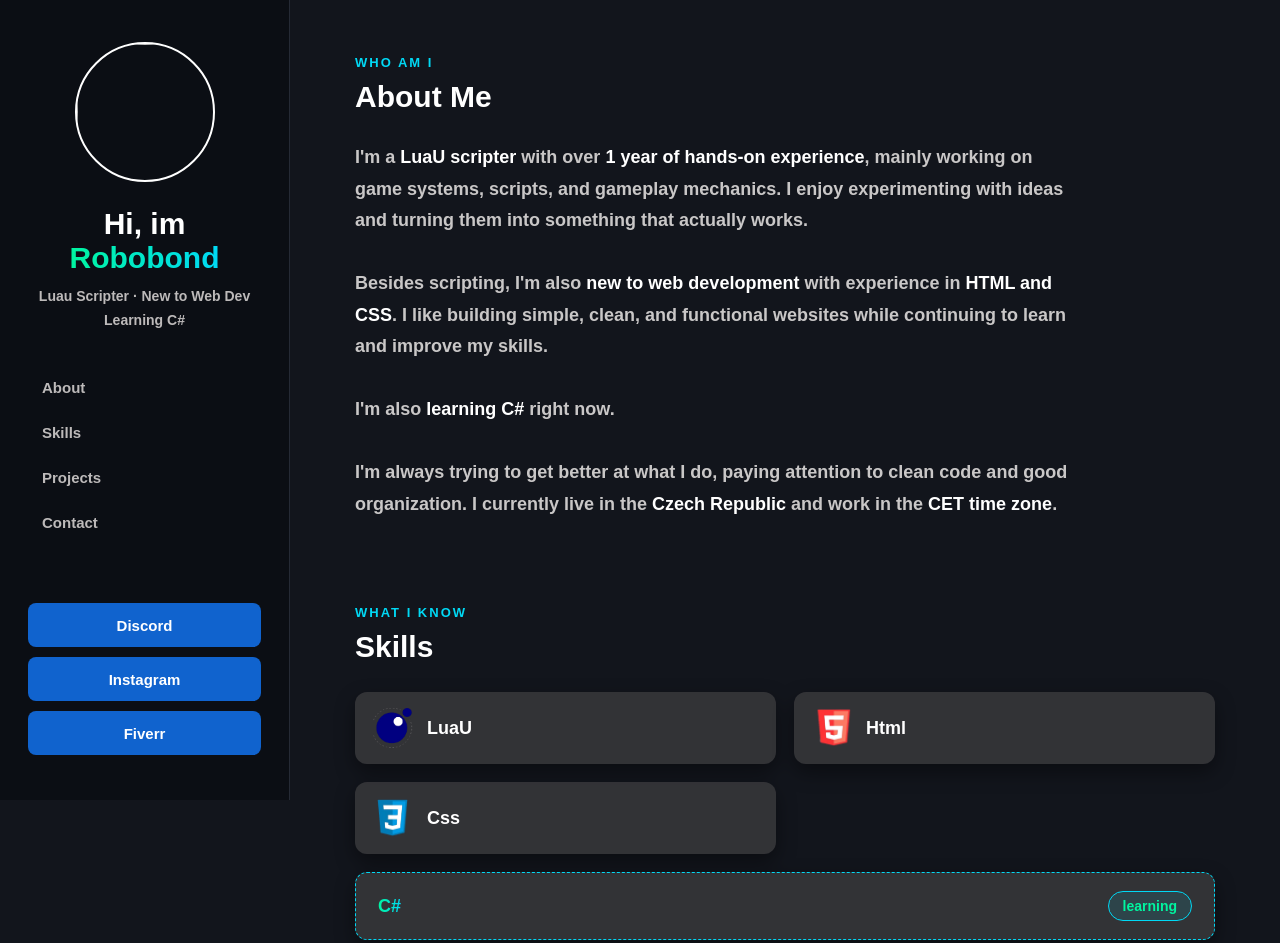
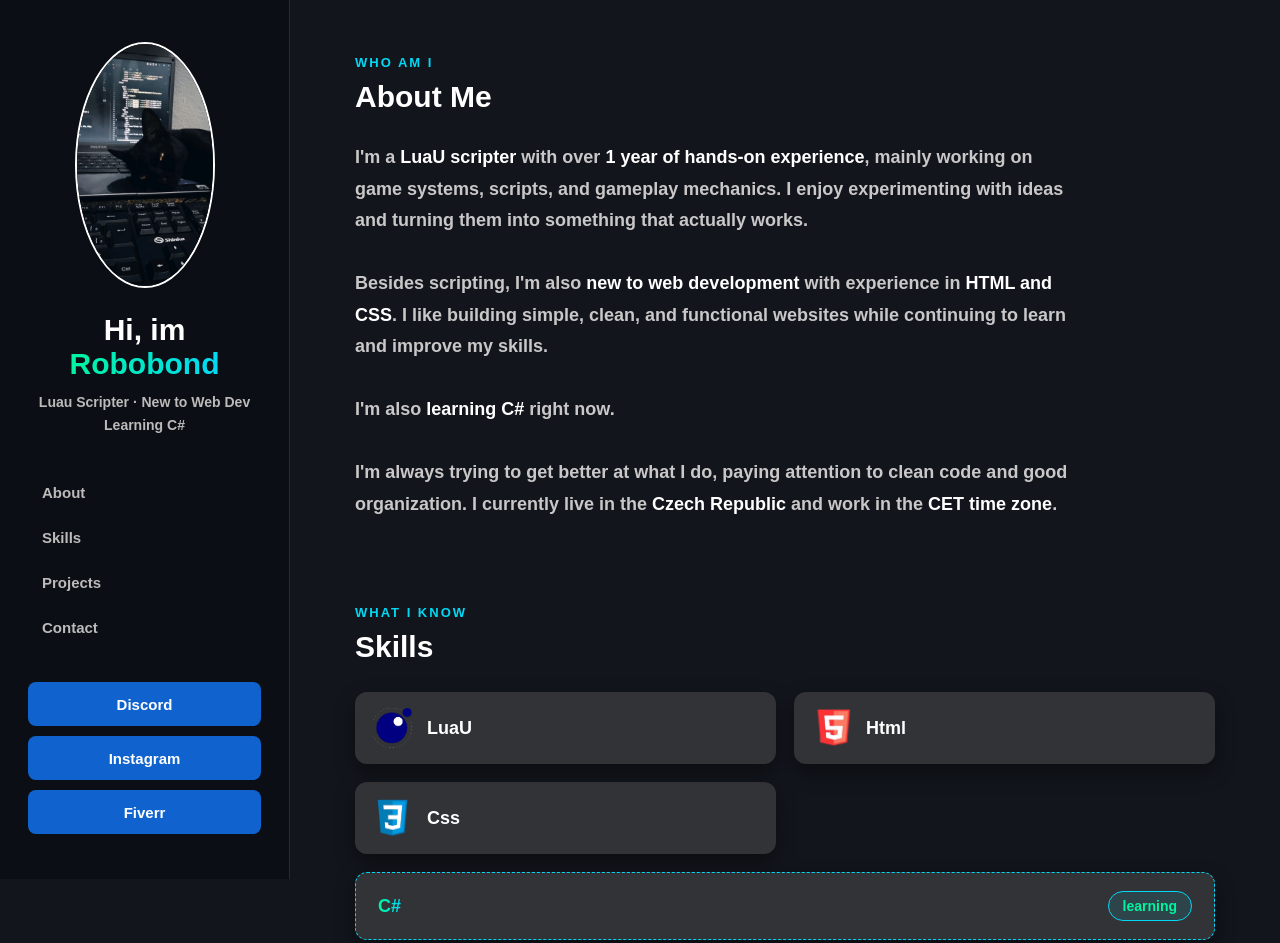
Before and after one commit to Robobond/RoboPort, a plain HTML site: page index.html in a window 1280 px wide. Shown: the top 943 px of the page. Drawn offline with Linux system fonts and the light colour scheme.

```diff
--- a/index.html
+++ b/index.html
@@ -388,7 +388,7 @@
 
 <div class="SideBar">
 
-<img class="Profile" src="PFP" style="
+<img class="Profile" src="PFP.jpeg" style="
 width: 140px;
 border-radius: 100%;
 border-color: white;
```
